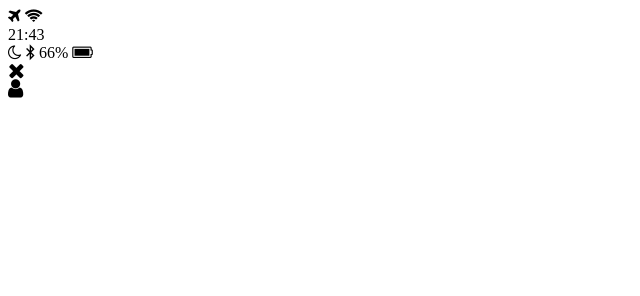
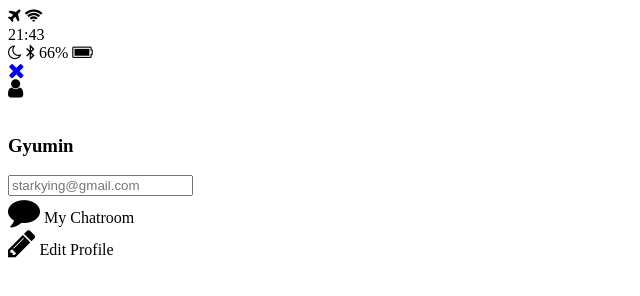
Before and after one commit to gyumin-kim/kakao-clone, a plain HTML site: page profile.html in a window 1280 px wide. Shown: the whole page, without its empty margins (0-640 px from the left). Drawn offline with Linux system fonts and the light colour scheme.

Commit message:
Chat + Back to page links.

```diff
--- a/profile.html
+++ b/profile.html
@@ -25,7 +25,9 @@
         </div>
         <div class="header__bottom">
             <div class="header__column">
-                <i class="fa fa-times fa-lg"></i>
+                <a href="index.html">
+                    <i class="fa fa-times fa-lg"></i>
+                </a>
             </div>
             <div class="header__column">
 
@@ -35,5 +37,26 @@
             </div>
         </div>
     </header>
+    <main class="profile">
+        <header class="profile__header">
+            <img src="images/" alt="">
+            <h3 class="profile__header-title">Gyumin</h3>
+        </header>
+        <input type="text" placeholder="starkying@gmail.com">
+        <div class="profile__actions">
+            <div class="profile__action">
+                <span class="profile__action-circle">
+                    <i class="fa fa-comment fa-2x"></i>
+                </span>
+                <span class="profile__action-title">My Chatroom</span>
+            </div>
+            <div class="profile__action">
+                <span class="profile__action-circle">
+                    <i class="fa fa-pencil fa-2x"></i>
+                </span>
+                <span class="profile__action-title">Edit Profile</span>
+            </div>
+        </div>
+    </main>
 </body>
 </html>
```
Also changed, not shown: chat.html (+3 -1 lines), index.html (+8 -4 lines).
